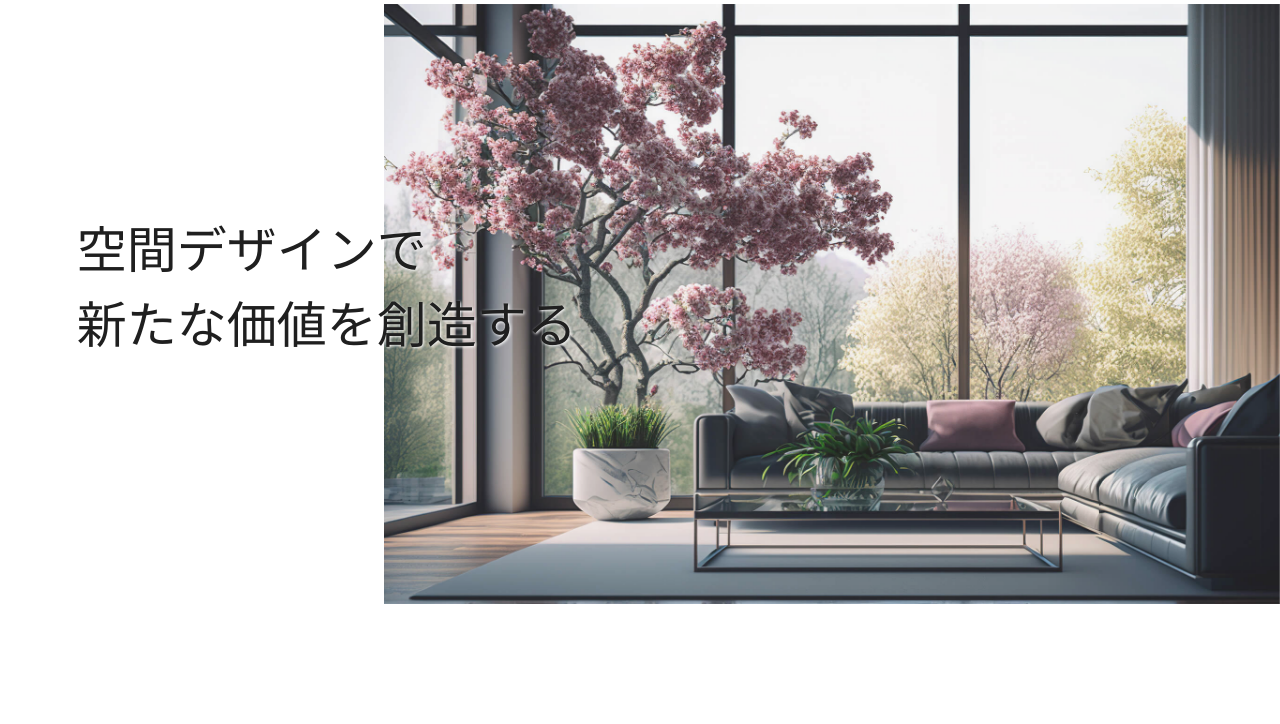
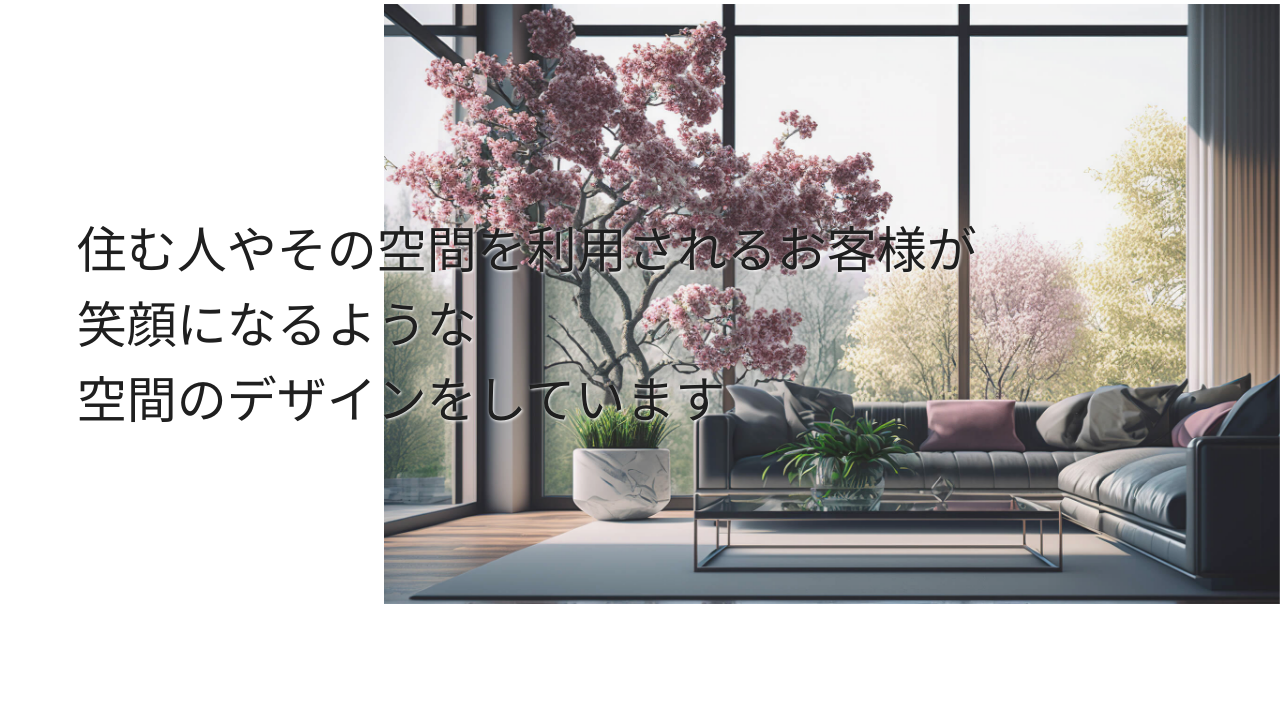
Before and after one commit to kanako-ishida/interior, a plain HTML site: page index.html in a window 1280 px wide. Shown: the part 76-800 px from the top of the page. Drawn offline with nearby package versions, Linux system fonts and the light colour scheme; a web font is replaced by a local one.

Commit message:
テスト用、FVの文言変更

```diff
--- a/index.html
+++ b/index.html
@@ -55,7 +55,7 @@
         <li class="mv__list"><img src="images/top/mainvisual2.jpg" alt="メインビジュアル2" class="mv__img"></li>
         <li class="mv__list"><img src="images/top/mainvisual3.jpg" alt="メインビジュアル3" class="mv__img"></li>
       </ul>
-      <p class="mv__catch">空間デザインで<br>新たな価値を創造する</p>
+      <p class="mv__catch">住む人やその空間を利用されるお客様が<br>笑顔になるような<br>空間のデザインをしています</p>
     </div>
 
     <!-- company -->
```
